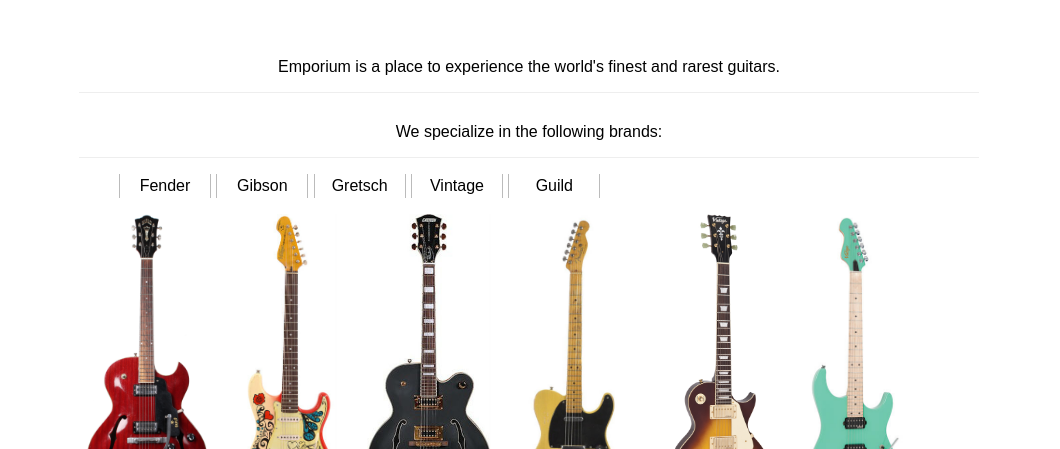
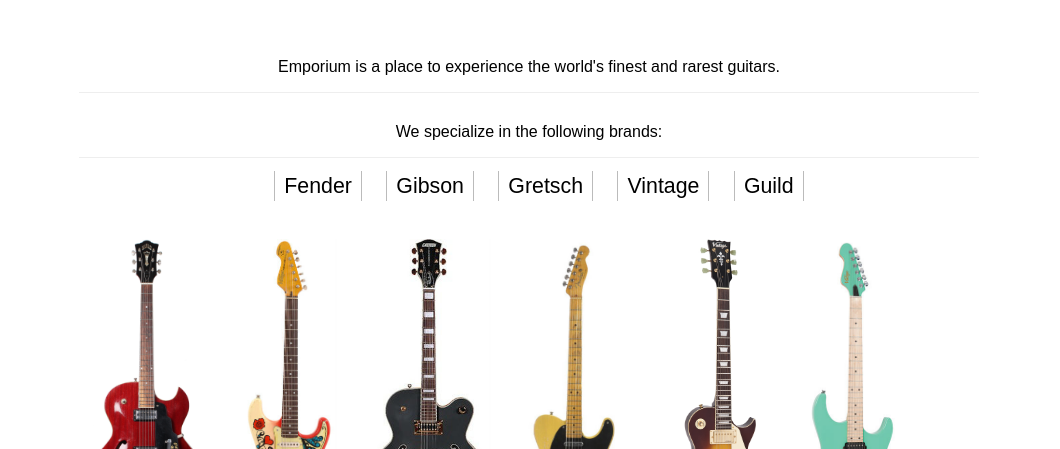
Before and after one commit to NickArrasate/CSSGuitarStore, a plain HTML site: page index.html in a window 1280 px wide. Shown: the part 351-800 px from the top of the page, without its empty margins (111-1171 px from the left). Drawn offline with Linux system fonts and the light colour scheme.

Commit message:
centered brand ul. add hover effects.

```diff
--- a/css/styles.css
+++ b/css/styles.css
@@ -83,21 +83,30 @@ th{
   width: 120px;
   border-bottom: solid 1px #bbb;
 }
-.listWrap{
-  margin: auto;
+.table{
+  display: table;
+  margin: 0 auto;
 }
 #listHead{
 text-align: center;
 border-bottom: solid 1px #eee;
 }
 #brandList {
-  columns: 80px;
   list-style: none;
+  margin-bottom: 40px;
 }
 #brandList li{
+  font-size: 16pt;
+  display: inline;
   text-align: center;
+  margin-right: 20px;
   border-left: solid 1px #bbb;
   border-right: solid 1px #bbb;
   width: 80px;
-  padding: 3px 5px;
+  padding: 3px 9px;
 }
+#brandList li:hover{
+  background-color: #aaa;
+  cursor: pointer;
+  color: white;
+}
--- a/index.html
+++ b/index.html
@@ -22,6 +22,7 @@
         We specialize in the following brands:
       </p>
     </div>
+    <div class="table">
       <ul id="brandList">
         <li>Fender</li>
         <li>Gibson</li>
@@ -29,6 +30,7 @@
         <li>Vintage</li>
         <li>Guild</li>
       </ul>
+    </div>
     <div id="gallery">
       <div  id="image1">
         <img class="image" src="./img/guild.jpg" alt="a guild guitar"/>
```
Lines whose indentation alone changed are shown as unchanged.
